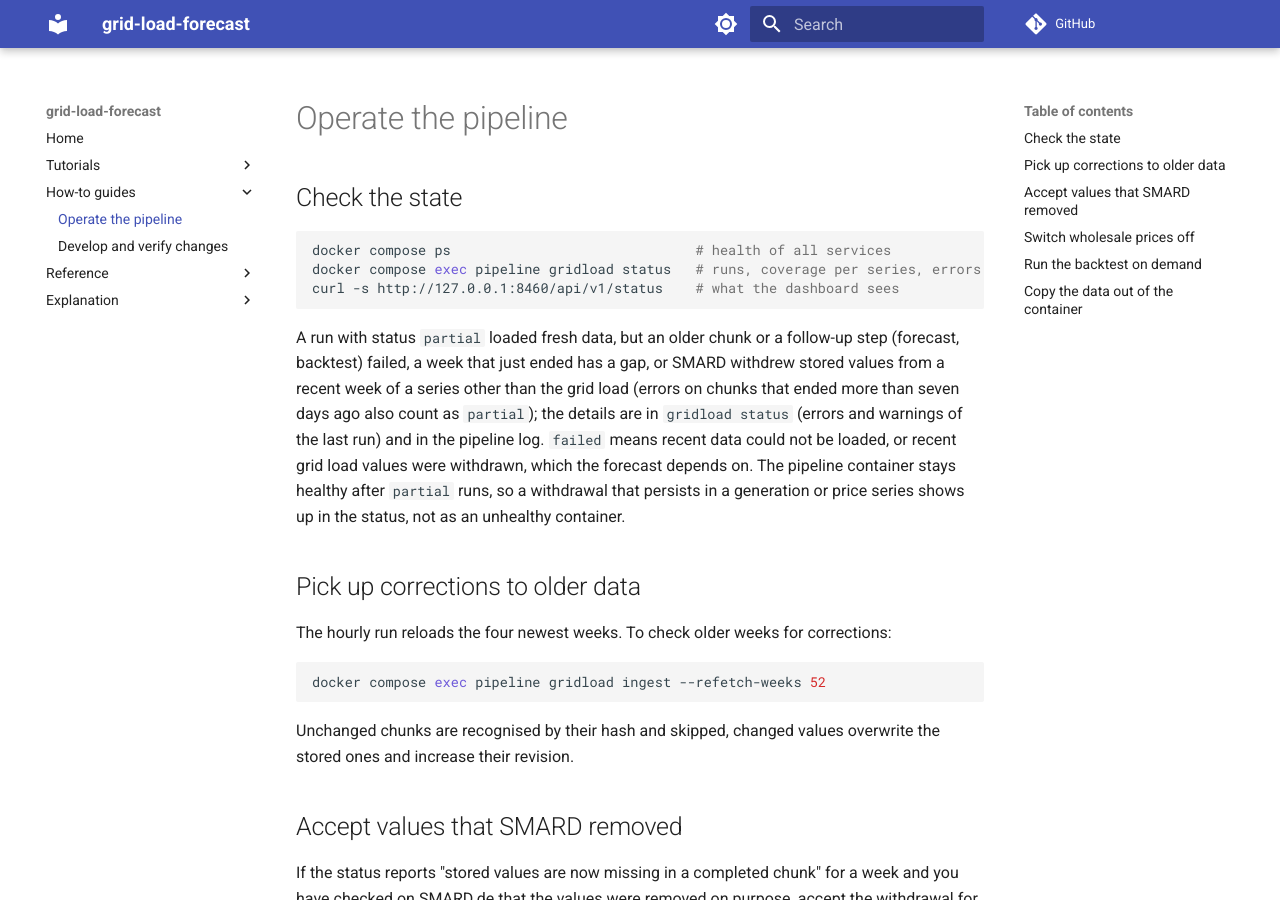
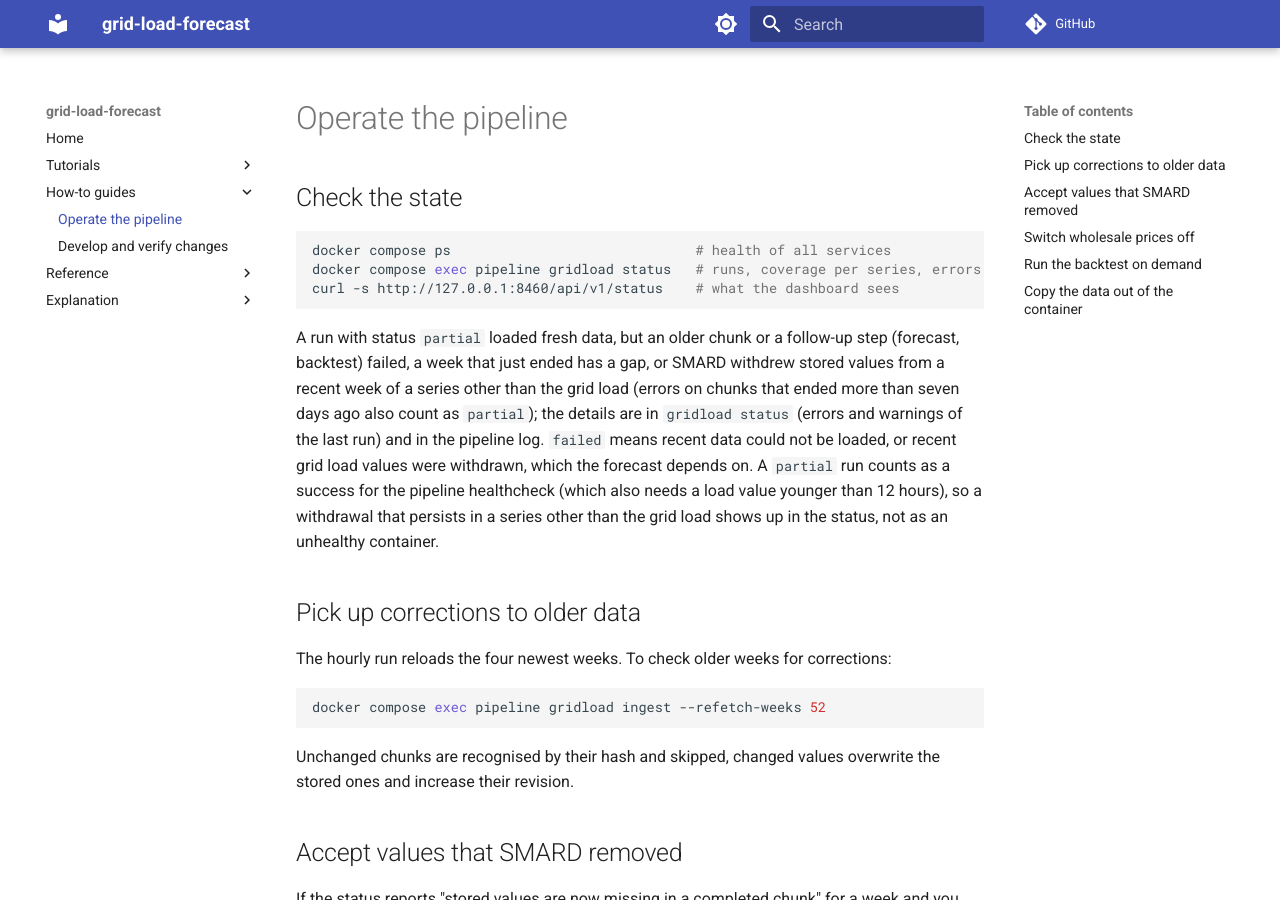
Before and after one commit to deka641/grid-load-forecast, an MkDocs documentation site: the page built from docs/how-to/operate.md, in a window 1280 px wide and 900 px high. Built offline with MkDocs 1.6.1 and Material for MkDocs 9.7.7, drawn with Linux system fonts in a browser that asks for light colours; comment, search, counter and statistics services are not loaded.

Commit message:
Describe the withdrawal run status rule precisely

````diff
--- a/docs/how-to/operate.md
+++ b/docs/how-to/operate.md
@@ -8,7 +8,7 @@ docker compose exec pipeline gridload status   # runs, coverage per series, erro
 curl -s http://127.0.0.1:8460/api/v1/status    # what the dashboard sees
 ```
 
-A run with status `partial` loaded fresh data, but an older chunk or a follow-up step (forecast, backtest) failed, a week that just ended has a gap, or SMARD withdrew stored values from a recent week of a series other than the grid load (errors on chunks that ended more than seven days ago also count as `partial`); the details are in `gridload status` (errors and warnings of the last run) and in the pipeline log. `failed` means recent data could not be loaded, or recent grid load values were withdrawn, which the forecast depends on. The pipeline container stays healthy after `partial` runs, so a withdrawal that persists in a generation or price series shows up in the status, not as an unhealthy container.
+A run with status `partial` loaded fresh data, but an older chunk or a follow-up step (forecast, backtest) failed, a week that just ended has a gap, or SMARD withdrew stored values from a recent week of a series other than the grid load (errors on chunks that ended more than seven days ago also count as `partial`); the details are in `gridload status` (errors and warnings of the last run) and in the pipeline log. `failed` means recent data could not be loaded, or recent grid load values were withdrawn, which the forecast depends on. A `partial` run counts as a success for the pipeline healthcheck (which also needs a load value younger than 12 hours), so a withdrawal that persists in a series other than the grid load shows up in the status, not as an unhealthy container.
 
 ## Pick up corrections to older data
 
````
Also changed, not shown: CHANGELOG.md (+1 -1 lines), docs/explanation/data-source.md (+1 -1 lines), 1 other file.
